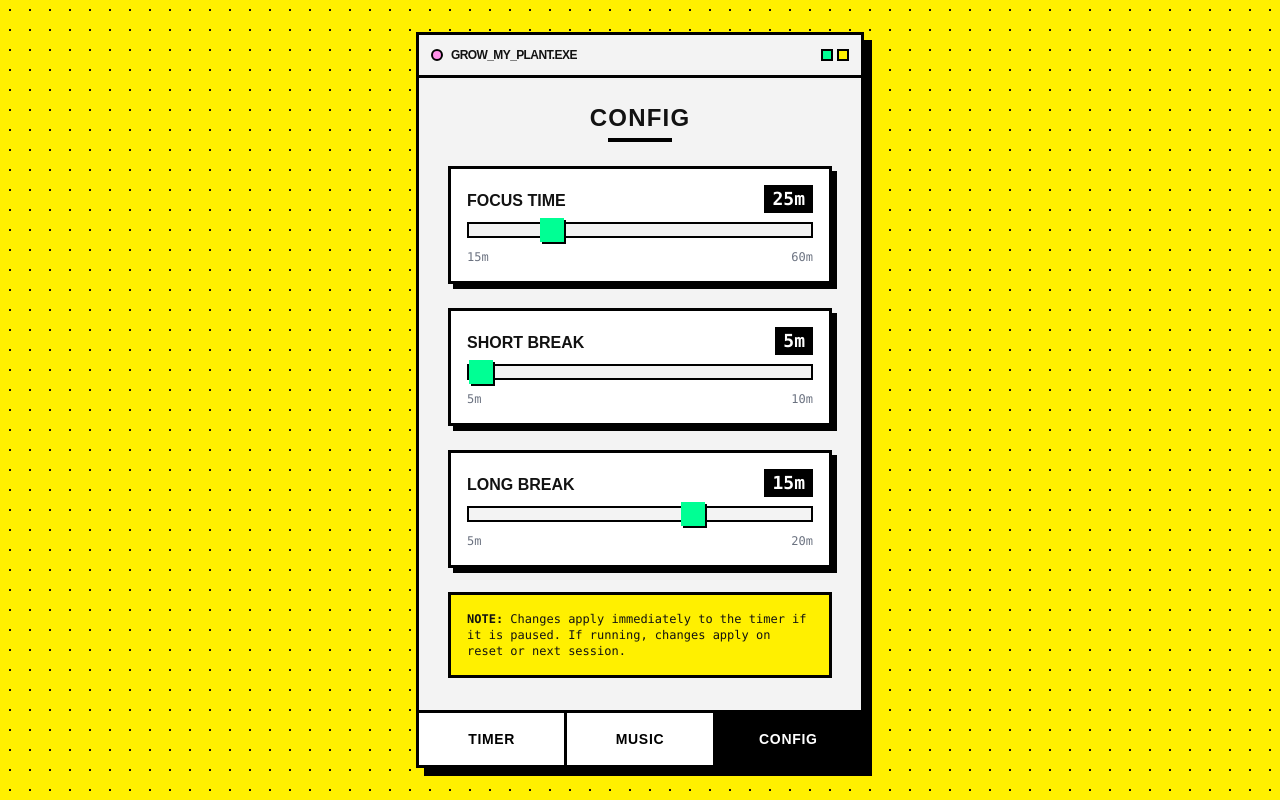
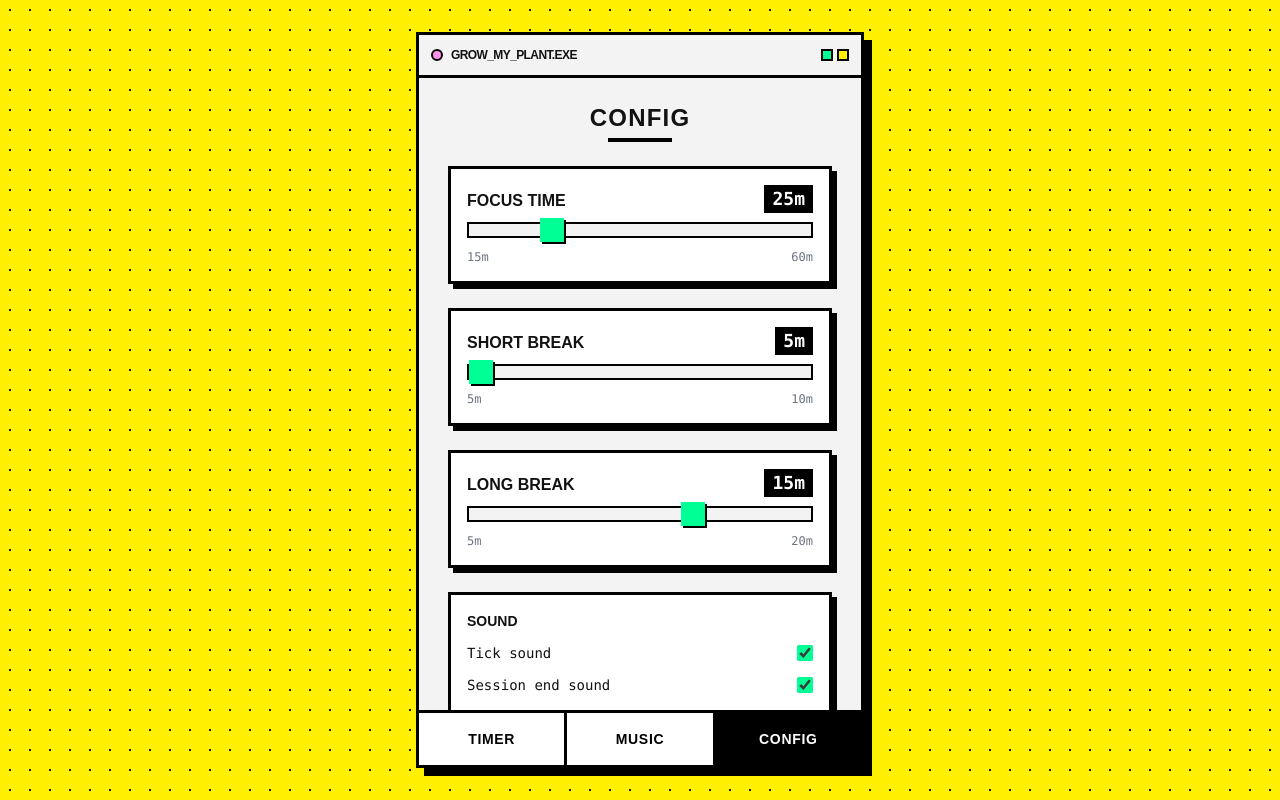
Before and after one commit to avani247/grow-my-plant-focus-timer, a React (Vite) app: page / in a window 1280 px wide. Both pictures are taken after a click on the button "CONFIG". Built offline with nearby package versions, Linux system fonts and the light colour scheme; a web font is replaced by a local one.

Commit message:
Add sound toggle settings

```diff
--- a/constants.ts
+++ b/constants.ts
@@ -5,6 +5,8 @@ export const DEFAULT_SETTINGS: TimerSettings = {
   [TimerMode.FOCUS]: 25 * 60,
   [TimerMode.SHORT_BREAK]: 5 * 60,
   [TimerMode.LONG_BREAK]: 15 * 60,
+  enableTickSound: true,
+  enableSessionEndSound: true,
 };
 
 export const TOTAL_SESSIONS_BEFORE_LONG_BREAK = 4;
--- a/hooks/usePomodoro.ts
+++ b/hooks/usePomodoro.ts
@@ -46,10 +46,12 @@ export const usePomodoro = (settings: TimerSettings) => {
     setSessionCount(nextSessionCount);
 
     // Play Sound
-    if (finishedMode === TimerMode.FOCUS) {
-      playFocusEnd();
-    } else {
-      playBreakEnd();
+    if (settings.enableSessionEndSound) {
+      if (finishedMode === TimerMode.FOCUS) {
+        playFocusEnd();
+      } else {
+        playBreakEnd();
+      }
     }
   }, [mode, sessionCount, settings]);
 
@@ -64,10 +66,12 @@ export const usePomodoro = (settings: TimerSettings) => {
   const tick = useCallback(() => {
     setTimeLeft((prev) => {
       if (prev <= 0) return 0;
-      playTick();
+      if (settings.enableTickSound) {
+        playTick();
+      }
       return prev - 1;
     });
-  }, []);
+  }, [settings.enableTickSound]);
 
   // Interval Handling
   useEffect(() => {
--- a/types.ts
+++ b/types.ts
@@ -21,6 +21,8 @@ export interface TimerSettings {
   [TimerMode.FOCUS]: number;
   [TimerMode.SHORT_BREAK]: number;
   [TimerMode.LONG_BREAK]: number;
+  enableTickSound: boolean;
+  enableSessionEndSound: boolean;
 }
 
 export enum MusicCategory {
--- a/views/SettingsView.tsx
+++ b/views/SettingsView.tsx
@@ -100,6 +100,15 @@ const SettingsView: React.FC<SettingsViewProps> = ({ settings, onUpdateSettings
     });
   };
 
+  const handleToggle = (key: 'enableTickSound' | 'enableSessionEndSound') => {
+    return (event: React.ChangeEvent<HTMLInputElement>) => {
+      onUpdateSettings({
+        ...settings,
+        [key]: event.target.checked,
+      });
+    };
+  };
+
   return (
     <div className="flex flex-col h-full bg-neo-offwhite p-6 overflow-y-auto">
       <div className="mb-6 text-center">
@@ -136,6 +145,28 @@ const SettingsView: React.FC<SettingsViewProps> = ({ settings, onUpdateSettings
           onChange={handleChange}
         />
 
+        <div className="bg-white border-3 border-black p-4 shadow-neo space-y-3">
+          <h3 className="font-display font-bold text-sm uppercase">Sound</h3>
+          <label className="flex items-center justify-between gap-3 text-sm font-mono">
+            <span>Tick sound</span>
+            <input
+              type="checkbox"
+              checked={settings.enableTickSound}
+              onChange={handleToggle('enableTickSound')}
+              className="h-4 w-4 accent-neo-green"
+            />
+          </label>
+          <label className="flex items-center justify-between gap-3 text-sm font-mono">
+            <span>Session end sound</span>
+            <input
+              type="checkbox"
+              checked={settings.enableSessionEndSound}
+              onChange={handleToggle('enableSessionEndSound')}
+              className="h-4 w-4 accent-neo-green"
+            />
+          </label>
+        </div>
+
         <div className="bg-neo-yellow border-3 border-black p-4 text-xs font-mono mt-8">
           <p><strong>NOTE:</strong> Changes apply immediately to the timer if it is paused. If running, changes apply on reset or next session.</p>
         </div>
```
